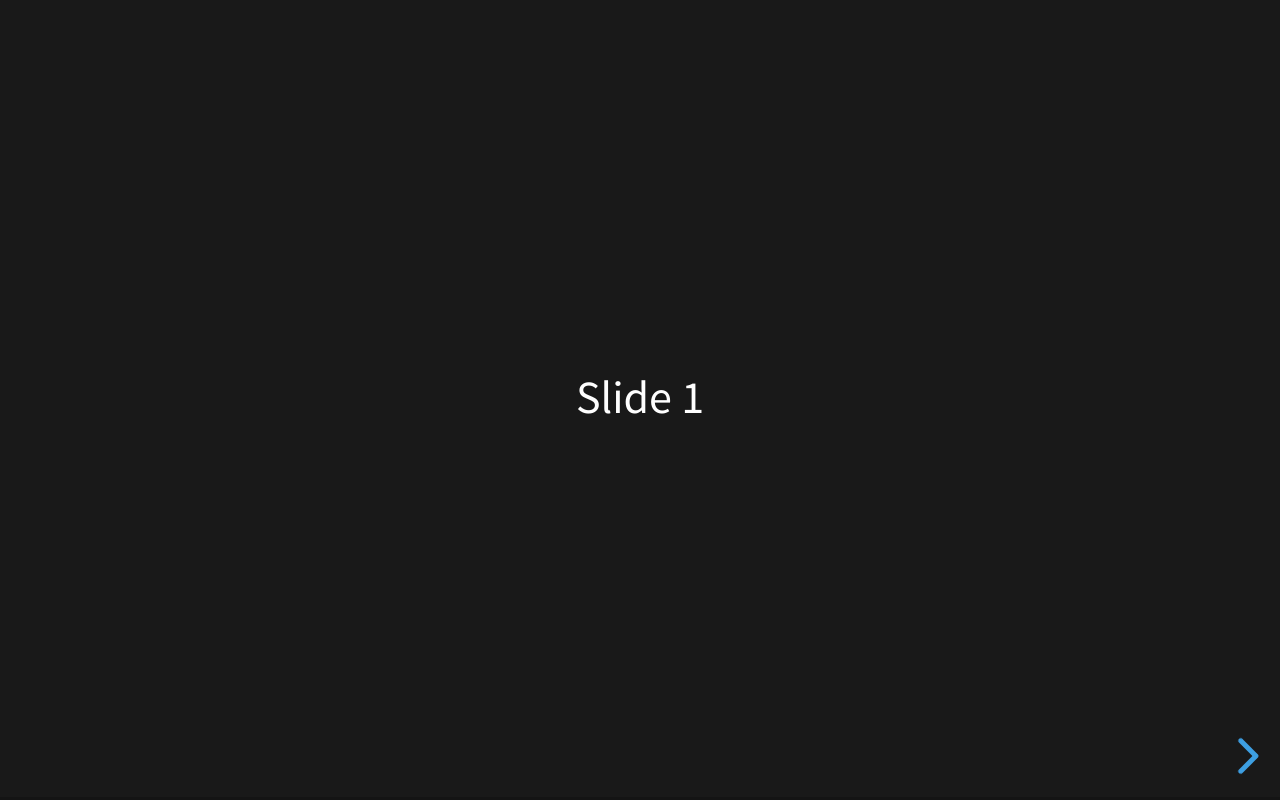
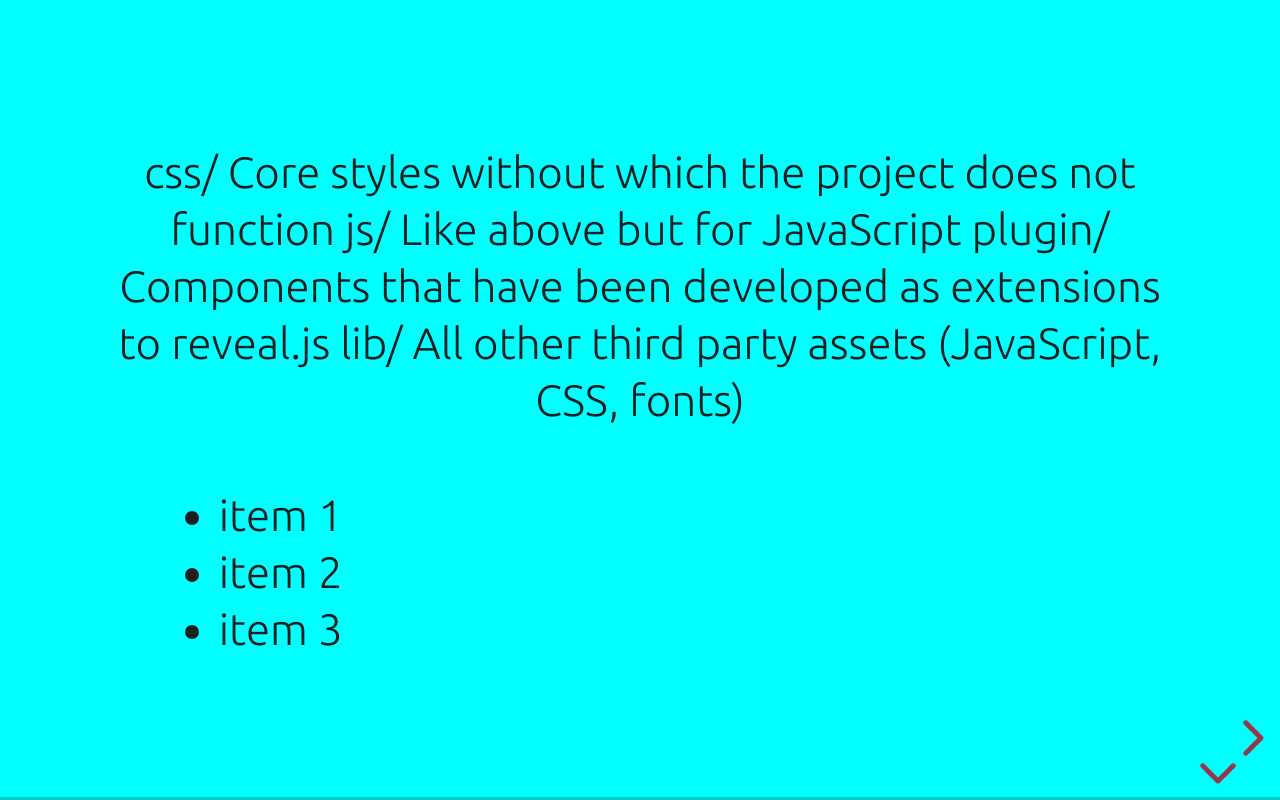
Before and after one commit to DCzopek/TestsPresentation, a website: page index.html in a window 1280 px wide. Drawn offline with Linux system fonts and the light colour scheme.

Commit message:
test reveal.js

```diff
--- a/index.html
+++ b/index.html
@@ -8,25 +8,42 @@
 
     <link rel="stylesheet" href="css/reset.css">
     <link rel="stylesheet" href="css/reveal.css">
-		<link rel="stylesheet" href="css/theme/black.css">
+    <link rel="stylesheet" href="css/theme/blood.css">
 
     <!-- Theme used for syntax highlighting of code -->
     <link rel="stylesheet" href="lib/css/monokai.css">
 
     <!-- Printing and PDF exports -->
     <script>
-			var link = document.createElement( 'link' );
+        var link = document.createElement('link');
         link.rel = 'stylesheet';
         link.type = 'text/css';
-			link.href = window.location.search.match( /print-pdf/gi ) ? 'css/print/pdf.css' : 'css/print/paper.css';
-			document.getElementsByTagName( 'head' )[0].appendChild( link );
+        link.href = window.location.search.match(/print-pdf/gi) ? 'css/print/pdf.css' : 'css/print/paper.css';
+        document.getElementsByTagName('head')[0].appendChild(link);
     </script>
 </head>
 <body>
 <div class="reveal">
     <div class="slides">
-				<section>Slide 1</section>
+        <section data-background-color="#00ffff" style="color: #1c1e20">
+            <section>css/ Core styles without which the project does not function
+                js/ Like above but for JavaScript
+                plugin/ Components that have been developed as extensions to reveal.js
+                lib/ All other third party assets (JavaScript, CSS, fonts)
+                <br/>
+                <br/>
+                <ul style="display: block; margin-left: 10%;">
+                    <li>item 1</li>
+                    <li>item 2</li>
+                    <li>item 3</li>
+                </ul>
+            </section>
             <section>Slide 2</section>
+        </section>
+        <section data-background-color="#ff0000">
+            <section>Slide 3</section>
+            <section>Slide 4</section>
+        </section>
     </div>
 </div>
 
@@ -38,10 +55,10 @@
     // - https://github.com/hakimel/reveal.js#dependencies
     Reveal.initialize({
         dependencies: [
-					{ src: 'plugin/markdown/marked.js' },
-					{ src: 'plugin/markdown/markdown.js' },
-					{ src: 'plugin/notes/notes.js', async: true },
-					{ src: 'plugin/highlight/highlight.js', async: true }
+            {src: 'plugin/markdown/marked.js'},
+            {src: 'plugin/markdown/markdown.js'},
+            {src: 'plugin/notes/notes.js', async: true},
+            {src: 'plugin/highlight/highlight.js', async: true}
         ]
     });
 </script>
```
Lines whose indentation alone changed are shown as unchanged.
